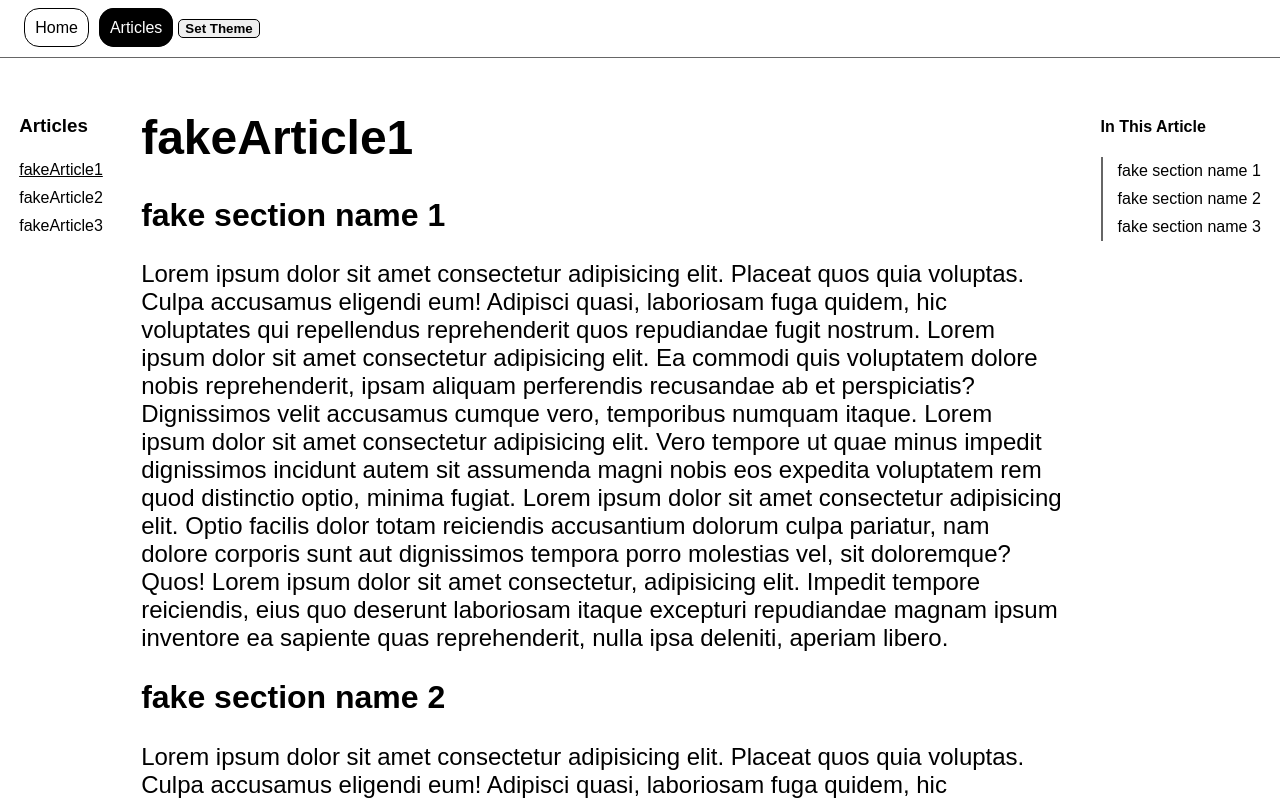
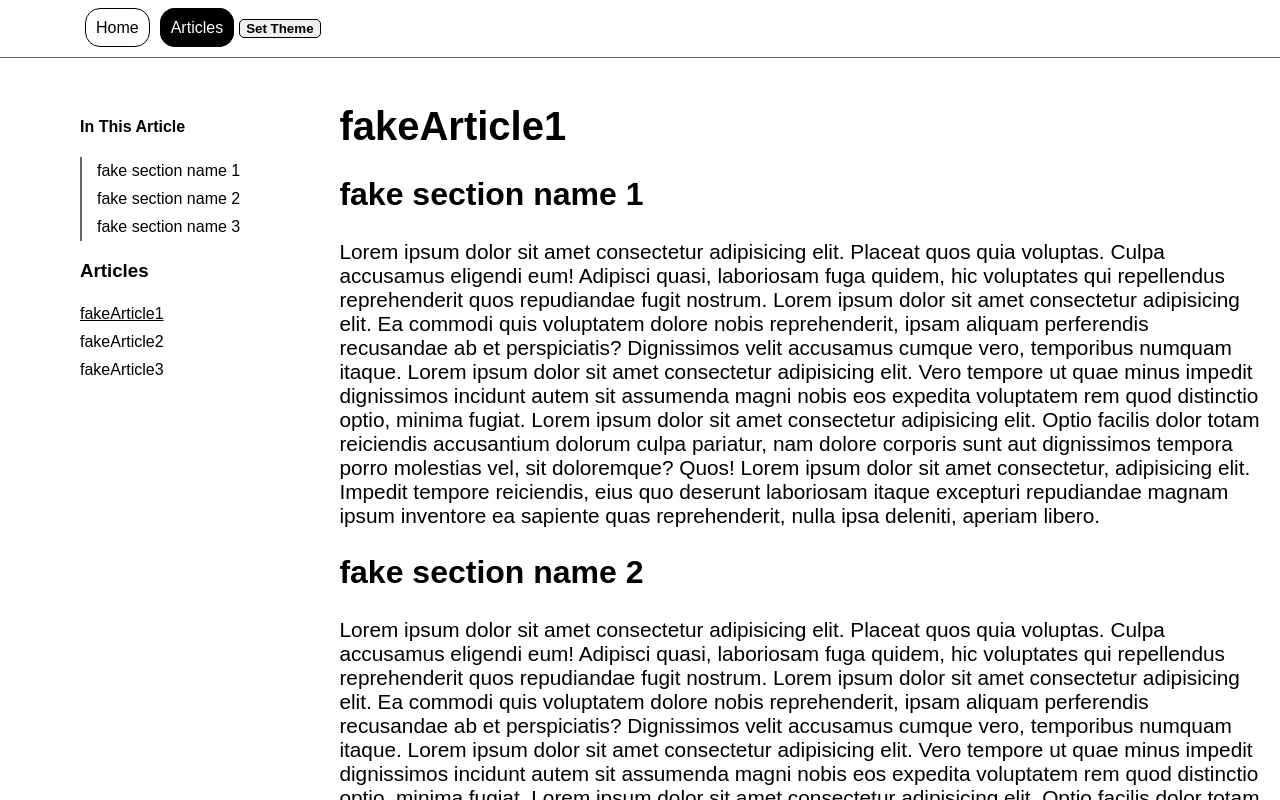
Before and after one commit to eBerkley/website, a React (Create React App) app: page /articles/fakeArticle1 in a window 1280 px wide. Built offline with nearby package versions, Linux system fonts and the light colour scheme.

Commit message:
begin redoing route usage

```diff
--- a/src/App.css
+++ b/src/App.css
@@ -1,8 +1,9 @@
+@import "./styles/Body.css";
 @import "./styles/NavBar.css";
-@import "./styles/SideNavCollapser.css";
 @import "./styles/SideNav.css";
 @import "./styles/Main.css";
-@import "./styles/Body.css";
+@import "./styles/SideNavCollapser.css";
+
 
 :root {
   /* colors */
@@ -52,46 +53,51 @@ html {
   }
 }
 
-@media screen and (max-width: 1800px) {
+@media screen and (min-width: 1400px) and (max-width: 1800px) {
   :root {
     --hBodyPadding: var(--small);
   }
 }
 
+/* Tablet View */
+
 @media screen and (max-width: 1400px) {
   :root {
-    --hBodyPadding: var(--xSmall);
-    --hMainPadding: var(--xSmall);
-  }
-}
-
-/* Tablet View */
-@media screen and (max-width: 1200px) {
-  :root {
-    --hBodyPadding: var(--small);
-    --hSideNavPadding: var(--small);
     --large-font: 2.5rem;
     --medium-font: 2rem;
     --small-font: 1.3rem;
   }
 }
 
-@media screen and (max-width: 1000px) {
+@media screen and (min-width: 1000px) and (max-width: 1400px) {
   :root {
+    --hBodyPadding: var(--small);
+    --hMainPadding: var(--xSmall);
+    --hSideNavPadding: var(--small);
+  }
+}
+
+@media screen and (min-width: 800px) and (max-width: 1000px) {
+  :root {
+    --hMainPadding: var(--xSmall);
     --hBodyPadding: var(--xSmall);
     --hSideNavPadding: var(--xSmall);
   }
 }
 
 /* Mobile View */
-@media screen and (max-width: 800px) {
+@media screen and (min-width: 400px) and (max-width: 800px) {
   :root {
+    --hMainPadding: var(--xSmall);
+    --hBodyPadding: var(--xSmall);
     --hSideNavPadding: var(--small);
   }
 }
 
 @media screen and (max-width: 400px) {
   :root {
+    --hMainPadding: var(--xSmall);
+    --hBodyPadding: var(--xSmall);
     --mobileViewSideNavWidth: 80vw;
   }
 }
--- a/src/components/NavBar.js
+++ b/src/components/NavBar.js
@@ -1,9 +1,9 @@
 import { NavLink } from "react-router-dom";
 import ThemeButton from "./ThemeButton";
-import useResponse from "../utils/useResponsiveView";
+
 // parent element App renders outlet
-export default function NavBar() {
-  const { clientDevice, expand } = useResponse()
+export default function NavBar(props) {
+
   const setClassName = ({ isActive }) => {
     if (isActive) {
       return "NavBar__a NavBar__a--isActive";
@@ -11,6 +11,7 @@ export default function NavBar() {
       return "NavBar__a";
     }
   };
+
   return (
     <nav className="NavBar">
       <NavLink className={setClassName} to="/">
@@ -20,7 +21,9 @@ export default function NavBar() {
         Articles
       </NavLink>
       <ThemeButton />
-      {clientDevice === "mobile" && <button onClick={expand}>See More...</button>}
+      {props.device === "mobile" && (
+        <button onClick={props.expand}>See More...</button>
+      )}
     </nav>
   );
 }
--- a/src/components/ThemeButton.js
+++ b/src/components/ThemeButton.js
@@ -2,9 +2,12 @@ import { useEffect, useState, useMemo, useRef } from "react";
 
 // colors, appearence, etc subject to change
 export default function ThemeButton() {
-  const [theme, setTheme] = useState("Light");
+  const storedTheme = localStorage.getItem("theme") || "Light"
+
+  const [theme, setTheme] = useState(storedTheme);
   const [collapsed, setCollapsed] = useState(true);
   const collapsable = useRef();
+
   const collapsedClassName = useMemo(() => {
     if (collapsed) {
       return "NavBar__Collapsable NavBar__Collapsable--Collapsed";
@@ -24,16 +27,21 @@ export default function ThemeButton() {
   useEffect(() => {
     const r = document.querySelector(":root");
     if (theme === "Dark") {
+      localStorage.setItem("theme", "Dark")
       r.style.setProperty("--primary", "hsl(0, 0%, 10%)");
       r.style.setProperty("--secondary", "hsl(0, 0%, 100%)");
     } else if (theme === "Light") {
+      localStorage.setItem("theme", "Light");
       r.style.setProperty("--primary", "hsl(0, 0%, 100%)");
       r.style.setProperty("--secondary", "hsl(0, 0%, 0%)");
     } else {
+      localStorage.setItem("theme", "High-Contrast");
       r.style.setProperty("--primary", "hsl(0, 0%, 0%)");
       r.style.setProperty("--secondary", "hsl(0, 0%, 100%)");
     }
   }, [theme]);
+
+  const onExpand = () => {
 
     const listener = (e) => {
       if (!collapsable.current.contains(e.target)) {
@@ -42,7 +50,6 @@ export default function ThemeButton() {
       }
     };
 
-  const onExpand = () => {
     if (collapsed) {
       setCollapsed(false);
       window.addEventListener("mousedown", listener);
--- a/src/index.js
+++ b/src/index.js
@@ -2,7 +2,7 @@ import React from "react";
 import ReactDOM from "react-dom/client";
 import reportWebVitals from "./reportWebVitals";
 import { BrowserRouter, Routes, Route } from "react-router-dom";
-
+import "./App.css"
 import App from "./App";
 import AllArticles from "./routes/AllArticles";
 import Article from "./routes/Article";
@@ -13,14 +13,14 @@ root.render(
   <React.StrictMode>
     <BrowserRouter>
       <Routes>
-        <Route path="/" element={<App />}>
-          <Route path="articles" element={<AllArticles />}>
-            <Route index element={<Article />} />
-            <Route path=":articleName" element={<Article />} />
-          </Route>
+        <Route path="/" element={<App />} />
+        <Route path="/articles" element={<AllArticles />}>
+          <Route index element={<Article />} />
+          <Route path=":articleName" element={<Article />} />
+        </Route>
 
-          <Route path="*" element={<p>404</p>} />
-        </Route>
+        <Route path="*" element={<p>404</p>} />
+
       </Routes>
     </BrowserRouter>
   </React.StrictMode>
--- a/src/routes/AllArticles.js
+++ b/src/routes/AllArticles.js
@@ -1,7 +1,6 @@
 import { Outlet } from "react-router-dom";
 
 export default function AllArticles() {
-  return (
-    <Outlet />
-  );
+
+  return <Outlet />;
 }
--- a/src/routes/Article.js
+++ b/src/routes/Article.js
@@ -1,67 +1,95 @@
-import { useParams, Navigate } from "react-router-dom";
+import { useParams } from "react-router-dom";
 import ArticleMain from "../components/ArticleMain";
 import SectionsInArticle from "../components/SectionsInArticle";
 import fakeArticles from "../utils/fakeArticles";
 import ArticlesList from "../components/ArticlesList";
-import useResponse from "../utils/useResponsiveView";
+import { useEffect, useRef, useState } from "react";
+import NavBar from "../components/NavBar";
+import useWindowWidth from "../utils/useWindowWidth";
 
 // orders components and tells them what to render
 export default function Article() {
-  const { articleName } = useParams();
+  const { articleName = "fakeArticle1" } = useParams();
   const article = fakeArticles.find(({ title }) => title === articleName);
-  const { clientDevice, sideNavExpanded, collapse } = useResponse();
+  const ref = useRef();
+  const device = useWindowWidth();
+  const [sideNavExpanded, setSideNavExpanded] = useState(false);
 
   const getCollapsed = () => {
     if (sideNavExpanded) {
       return "SideNavCollapser SideNavCollapser--Expanded";
     }
     return "SideNavCollapser SideNavCollapser--Collapsed";
+  };
+
+  useEffect(() => {
+    const listener = (e) => {
+      if (ref.current && !ref.current.contains(e.target)) {
+        setSideNavExpanded(false);
+        document.removeEventListener("mousedown", listener);
       }
+    };
 
-  if (!articleName) {
-    return <Navigate to="./fakeArticle1" />;
+    if (sideNavExpanded) {
+      if (device === "mobile") {
+        document.addEventListener("mousedown", listener);
+      } else {
+        setSideNavExpanded(false)
+        document.removeEventListener("mousedown", listener);
       }
+    }
+  }, [device, sideNavExpanded]);
 
-
-
-  switch (clientDevice) {
+  switch (device) {
     case "monitor":
       return (
+        <div className="Subroot">
+          <NavBar
+            device={device}
+            expand={() => {
+              setSideNavExpanded(true);
+            }}
+          />
           <div className="BelowNav">
             <nav className="SideNav">
               <ArticlesList articles={fakeArticles} />
             </nav>
-
             <ArticleMain article={article} />
-
             <nav className="SideNav">
               <SectionsInArticle article={article.content} />
             </nav>
+          </div>
         </div>
       );
 
     case "tablet":
       return (
+        <div className="Subroot">
+          <NavBar
+            device={device}
+            expand={() => {
+              setSideNavExpanded(true)
+            }} />
           <div className="BelowNav">
-
             <nav className="SideNav">
               <SectionsInArticle article={article.content} />
               <ArticlesList articles={fakeArticles} />
             </nav>
-
             <ArticleMain article={article} />
+          </div>
         </div>
       );
 
-
     default: //case "mobile"
       return (
+        <div className={`Subroot${sideNavExpanded ? " Subroot--Expanded" : ""}`}>
+          <NavBar
+            device={device}
+            expand={() => {
+              setSideNavExpanded(true)
+            }} />
           <div className="BelowNav">
-        <div className={getCollapsed()}>
-          <div className="SideNavCollapser__Collapser" >
-            <span>Press To Collapse &rarr;</span>
-            <button onClick={collapse}>&times;</button>
-          </div>
+            <div ref={ref} className={getCollapsed()}>
               <nav className="SideNav">
                 <SectionsInArticle article={article.content} />
                 <ArticlesList articles={fakeArticles} />
@@ -69,6 +97,7 @@ export default function Article() {
             </div>
             <ArticleMain article={article} />
           </div>
-      )
+        </div>
+      );
   }
 }
--- a/src/utils/useResponsiveView.js
+++ /dev/null
@@ -1,45 +0,0 @@
-import { createContext, useContext, useState, useEffect, useRef } from 'react';
-import useWindowWidth from './useWindowWidth';
-
-const CurrentView = createContext({clientDevice: "", sideNavExpanded: false, expand: () => {}, collapse: () => {}})
-
-export function ResponseProvider({ children }){
-  const clientDevice = useWindowWidth()
-  const [sideNavExpanded, setSideNavExpanded] = useState(false)
-  const subRoot = useRef()
-
-  const expand = () => {
-    setSideNavExpanded(true);
-  }
-
-  const collapse = () => {
-    setSideNavExpanded(false);
-  }
-
-  useEffect(() => {
-    if (clientDevice !== "mobile") {
-      setSideNavExpanded(false)
-    }
-  }, [clientDevice])
-
-  useEffect(() => {
-    if (sideNavExpanded) {
-      subRoot.current.className = "Subroot Subroot--Expanded";
-    } else {
-      subRoot.current.className = "Subroot";
-    }
-  }, [sideNavExpanded])
-
-
-  return (
-    <CurrentView.Provider value={{clientDevice, sideNavExpanded, expand, collapse}}>
-      <div ref={subRoot} id="subroot">
-        { children }
-      </div>
-    </CurrentView.Provider>
-  )
-}
-
-export default function useResponse() {
-  return useContext(CurrentView)
-}
--- a/src/utils/useWindowWidth.js
+++ b/src/utils/useWindowWidth.js
@@ -15,7 +15,7 @@ export default function useWindowWidth() {
     }
 
   }, [])
-  if (windowWidth > 1200) return "monitor"
+  if (windowWidth > 1400) return "monitor"
   if (windowWidth > 800) return "tablet"
   return "mobile"
 }
```
Also changed, not shown: src/App.js (+2 -5 lines), src/components/SectionsInArticle.js (+9 -5 lines). Lines whose indentation alone changed are shown as unchanged.
